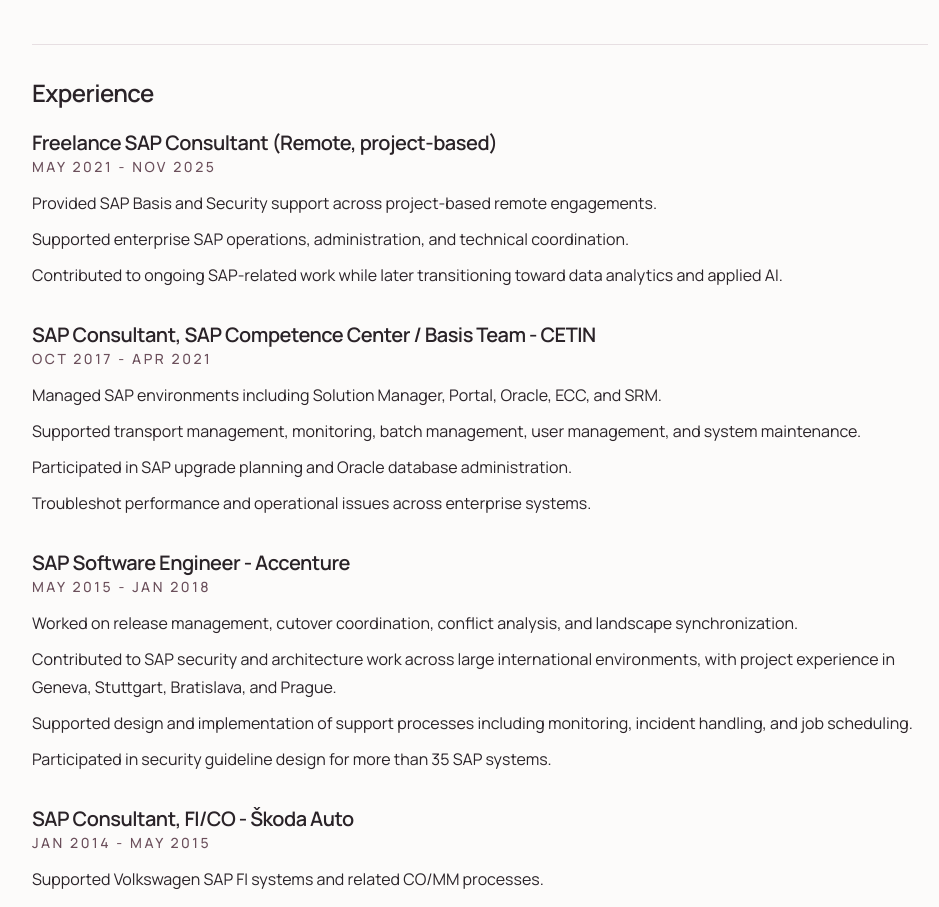
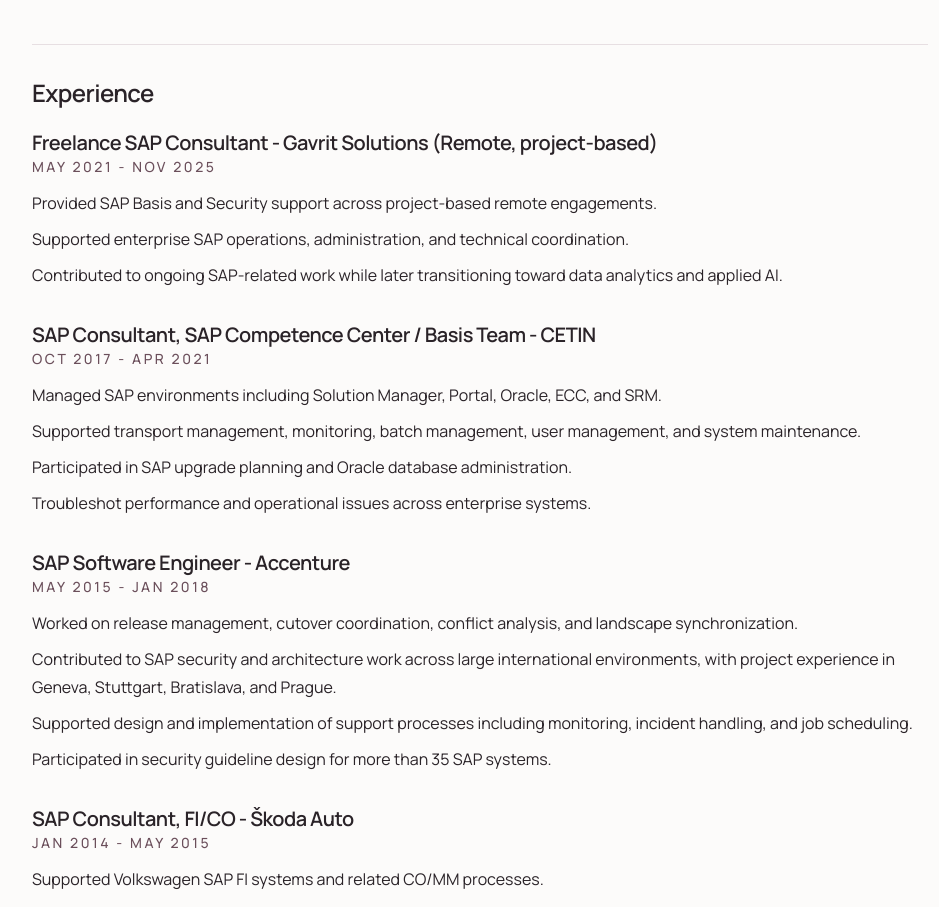
Before and after one commit to Zuzana111/my_website_CV, a Next.js app: page /resume in a window 1280 px wide. Shown: the part 925-1832 px from the top of the page, without its empty margins (160-1099 px from the left). Built offline with nearby package versions, Linux system fonts and the light colour scheme.

Commit message:
add gavrit solutions to resume

```diff
--- a/app/resume/page.tsx
+++ b/app/resume/page.tsx
@@ -41,7 +41,7 @@
     ],
     experience: [
       {
-        title: "Freelance SAP Consultant (Remote, project-based)",
+        title: "Freelance SAP Consultant - Gavrit Solutions (Remote, project-based)",
         period: "May 2021 - Nov 2025",
         bullets: [
           "Provided SAP Basis and Security support across project-based remote engagements.",
@@ -144,7 +144,7 @@
     ],
     experience: [
       {
-        title: "Freelance SAP Consultant (Remote, project-based)",
+        title: "Freelance SAP Consultant - Gavrit Solutions (Remote, project-based)",
         period: "Kvě 2021 - Lis 2025",
         bullets: [
           "Poskytovala SAP Basis a Security podporu v rámci vzdálených projektových spoluprací.",
```
